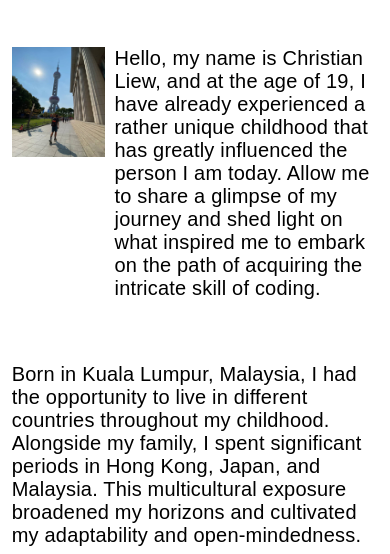
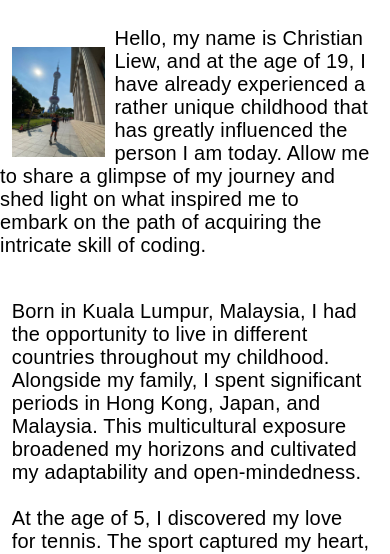
Before and after one commit to CALChris1/Personal-portfolio, a plain HTML site: page about.html in a window 390 px wide. Shown: the part 306-860 px from the top of the page. Drawn offline with Linux system fonts and the light colour scheme.

Commit message:
Changed font and made about page responsive

```diff
--- a/about.css
+++ b/about.css
@@ -97,14 +97,15 @@ body {
 }
 
 .photo-para {
-  display: flex;
-  flex-direction: row;
+  /* display: flex; */
+  /* flex-direction: row; */
 }
 
 .photo {
   padding-left: 15vw;
   margin-top: 20px;
   margin-right: 10px;
+  float: left;
 }
 
 #bund {
```
